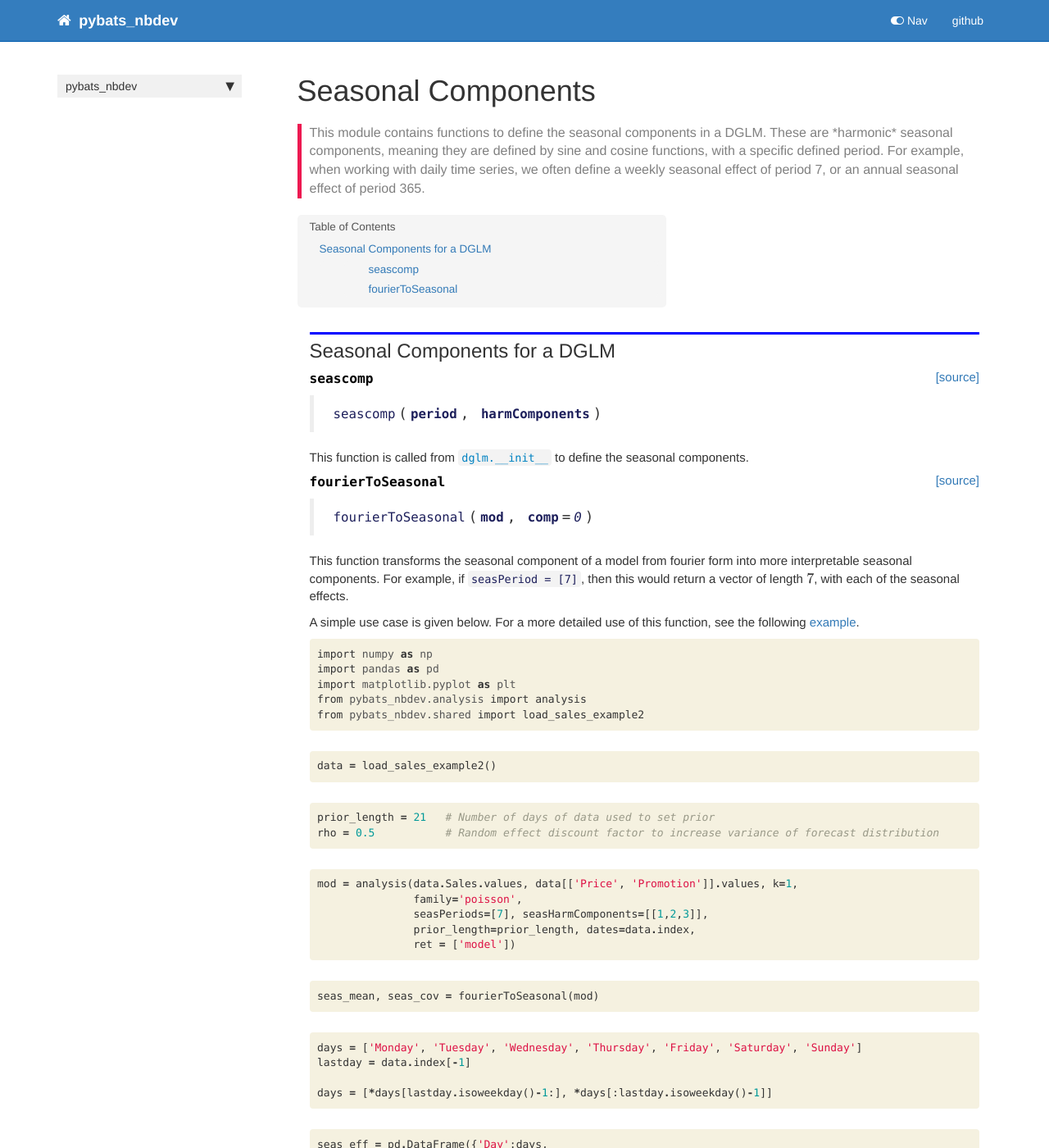
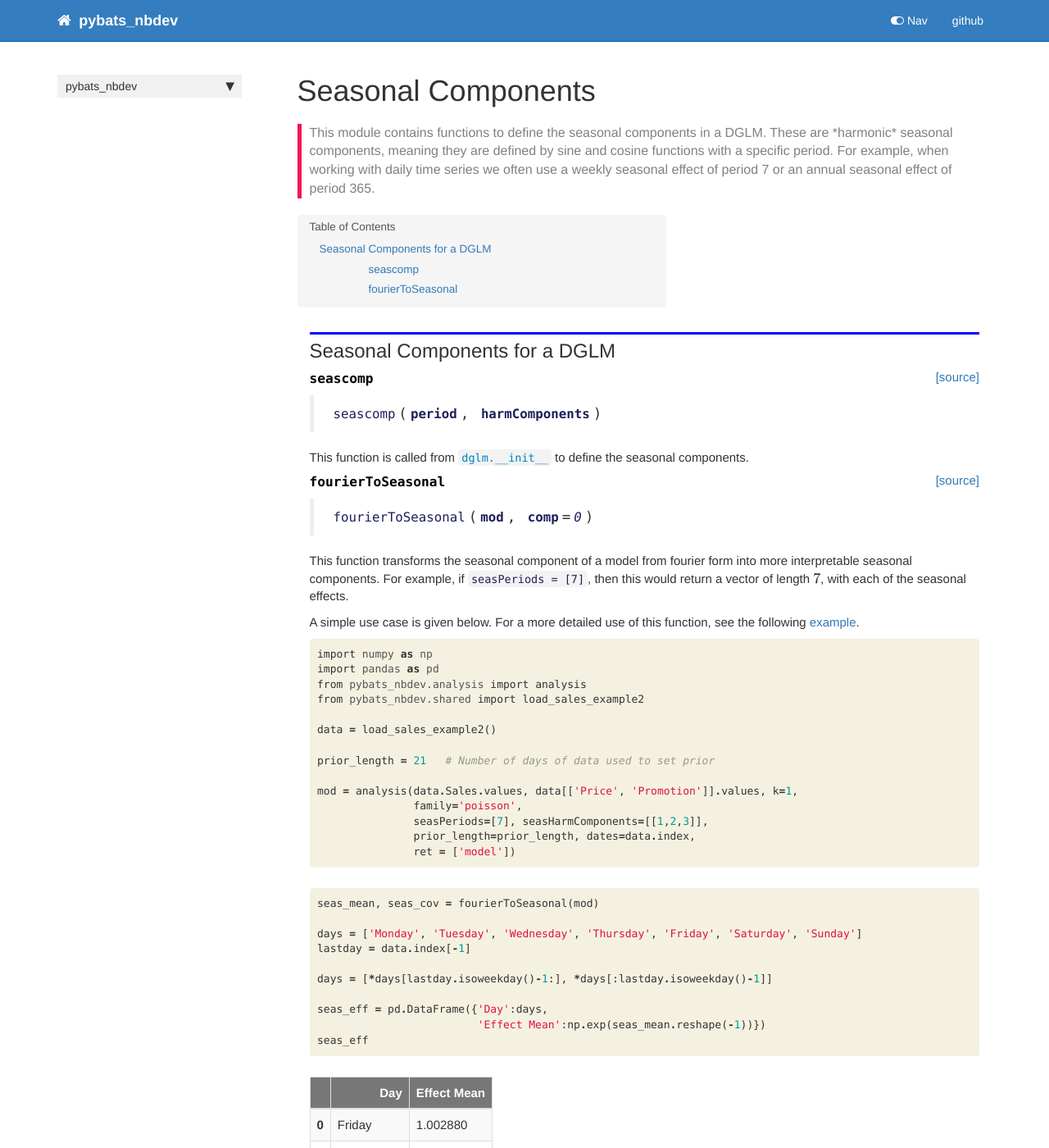
Before and after one commit to lavinei/pybats_nbdev, a Jekyll site: the page built from docs/seasonal.html, in a window 1280 px wide and 1400 px high. Shown: the whole window at 82% size. Built offline with Jekyll 4.4.1, drawn with Linux system fonts in a browser that asks for light colours; nearby versions of some CDN libraries; comment, search, counter and statistics services are not loaded.

Commit message:
define models seas

```diff
--- a/docs/define_models.html
+++ b/docs/define_models.html
@@ -77,7 +77,7 @@
 <li><code>prior_length</code>: The number of observations to use for defining the model</li>
 </ul>
 <p>You can pass in many other arguments, including anything accepted by <a href="/pybats_nbdev/dglm.html#dglm.__init__"><code>dglm.__init__</code></a>, such as the number of trend components, the seasonal components, and the number of holidays. The number of regression predictors, <code>nregn</code>, is automatically inferred from the number of columns in <code>X</code>.</p>
-<p>Below is a simple example of using <a href="/pybats_nbdev/define_models.html#define_dglm"><code>define_dglm</code></a> to initialize a Poisson DGLM. In most PyBATS use-cases, this function is called indirectly through <a href="/pybats_nbdev/analysis.html"><code>analysis</code></a>. However, it can be useful to call directly to gain more control over customizing the model definition.</p>
+<p>Below is a simple example of using <a href="/pybats_nbdev/define_models.html#define_dglm"><code>define_dglm</code></a> to initialize a Poisson DGLM. In most PyBATS use cases, this function is called indirectly through <a href="/pybats_nbdev/analysis.html"><code>analysis</code></a>. However, it can be useful to call directly to gain more control over customizing the model definition.</p>
 
 </div>
 </div>
--- a/docs/seasonal.html
+++ b/docs/seasonal.html
@@ -6,8 +6,8 @@
 keywords: fastai
 sidebar: home_sidebar
 
-summary: "This module contains functions to define the seasonal components in a DGLM. These are *harmonic* seasonal components, meaning they are defined by sine and cosine functions, with a specific defined period. For example, when working with daily time series, we often define a weekly seasonal effect of period 7, or an annual seasonal effect of period 365."
-description: "This module contains functions to define the seasonal components in a DGLM. These are *harmonic* seasonal components, meaning they are defined by sine and cosine functions, with a specific defined period. For example, when working with daily time series, we often define a weekly seasonal effect of period 7, or an annual seasonal effect of period 365."
+summary: "This module contains functions to define the seasonal components in a DGLM. These are *harmonic* seasonal components, meaning they are defined by sine and cosine functions with a specific period. For example, when working with daily time series we often use a weekly seasonal effect of period 7 or an annual seasonal effect of period 365."
+description: "This module contains functions to define the seasonal components in a DGLM. These are *harmonic* seasonal components, meaning they are defined by sine and cosine functions with a specific period. For example, when working with daily time series we often use a weekly seasonal effect of period 7 or an annual seasonal effect of period 365."
 nb_path: "nbs/04_seasonal.ipynb"
 ---
 <!--
@@ -106,7 +106,7 @@
 
 <div class="cell border-box-sizing text_cell rendered"><div class="inner_cell">
 <div class="text_cell_render border-box-sizing rendered_html">
-<p>This function transforms the seasonal component of a model from fourier form into more interpretable seasonal components. For example, if <code>seasPeriod = [7]</code>, then this would return a vector of length $7$, with each of the seasonal effects.</p>
+<p>This function transforms the seasonal component of a model from fourier form into more interpretable seasonal components. For example, if <code>seasPeriods = [7]</code>, then this would return a vector of length $7$, with each of the seasonal effects.</p>
 <p>A simple use case is given below. For a more detailed use of this function, see the following <a href="https://github.com/lavinei/pybats_nbdev/blob/master/examples/Poisson_DGLM_In_Depth_Example.ipynb">example</a>.</p>
 
 </div>
@@ -121,61 +121,14 @@
     <div class="input_area">
 <div class=" highlight hl-ipython3"><pre><span></span><span class="kn">import</span> <span class="nn">numpy</span> <span class="k">as</span> <span class="nn">np</span>
 <span class="kn">import</span> <span class="nn">pandas</span> <span class="k">as</span> <span class="nn">pd</span>
-<span class="kn">import</span> <span class="nn">matplotlib.pyplot</span> <span class="k">as</span> <span class="nn">plt</span>
 <span class="kn">from</span> <span class="nn">pybats_nbdev.analysis</span> <span class="kn">import</span> <span class="n">analysis</span>
 <span class="kn">from</span> <span class="nn">pybats_nbdev.shared</span> <span class="kn">import</span> <span class="n">load_sales_example2</span>
-</pre></div>
 
-    </div>
-</div>
-</div>
+<span class="n">data</span> <span class="o">=</span> <span class="n">load_sales_example2</span><span class="p">()</span>
 
-</div>
-    {% endraw %}
+<span class="n">prior_length</span> <span class="o">=</span> <span class="mi">21</span>   <span class="c1"># Number of days of data used to set prior</span>
 
-    {% raw %}
-
-<div class="cell border-box-sizing code_cell rendered">
-<div class="input">
-
-<div class="inner_cell">
-    <div class="input_area">
-<div class=" highlight hl-ipython3"><pre><span></span><span class="n">data</span> <span class="o">=</span> <span class="n">load_sales_example2</span><span class="p">()</span>
-</pre></div>
-
-    </div>
-</div>
-</div>
-
-</div>
-    {% endraw %}
-
-    {% raw %}
-
-<div class="cell border-box-sizing code_cell rendered">
-<div class="input">
-
-<div class="inner_cell">
-    <div class="input_area">
-<div class=" highlight hl-ipython3"><pre><span></span><span class="n">prior_length</span> <span class="o">=</span> <span class="mi">21</span>   <span class="c1"># Number of days of data used to set prior</span>
-<span class="n">rho</span> <span class="o">=</span> <span class="mf">0.5</span>           <span class="c1"># Random effect discount factor to increase variance of forecast distribution</span>
-</pre></div>
-
-    </div>
-</div>
-</div>
-
-</div>
-    {% endraw %}
-
-    {% raw %}
-
-<div class="cell border-box-sizing code_cell rendered">
-<div class="input">
-
-<div class="inner_cell">
-    <div class="input_area">
-<div class=" highlight hl-ipython3"><pre><span></span><span class="n">mod</span> <span class="o">=</span> <span class="n">analysis</span><span class="p">(</span><span class="n">data</span><span class="o">.</span><span class="n">Sales</span><span class="o">.</span><span class="n">values</span><span class="p">,</span> <span class="n">data</span><span class="p">[[</span><span class="s1">&#39;Price&#39;</span><span class="p">,</span> <span class="s1">&#39;Promotion&#39;</span><span class="p">]]</span><span class="o">.</span><span class="n">values</span><span class="p">,</span> <span class="n">k</span><span class="o">=</span><span class="mi">1</span><span class="p">,</span>
+<span class="n">mod</span> <span class="o">=</span> <span class="n">analysis</span><span class="p">(</span><span class="n">data</span><span class="o">.</span><span class="n">Sales</span><span class="o">.</span><span class="n">values</span><span class="p">,</span> <span class="n">data</span><span class="p">[[</span><span class="s1">&#39;Price&#39;</span><span class="p">,</span> <span class="s1">&#39;Promotion&#39;</span><span class="p">]]</span><span class="o">.</span><span class="n">values</span><span class="p">,</span> <span class="n">k</span><span class="o">=</span><span class="mi">1</span><span class="p">,</span>
                <span class="n">family</span><span class="o">=</span><span class="s1">&#39;poisson&#39;</span><span class="p">,</span>
                <span class="n">seasPeriods</span><span class="o">=</span><span class="p">[</span><span class="mi">7</span><span class="p">],</span> <span class="n">seasHarmComponents</span><span class="o">=</span><span class="p">[[</span><span class="mi">1</span><span class="p">,</span><span class="mi">2</span><span class="p">,</span><span class="mi">3</span><span class="p">]],</span>
                <span class="n">prior_length</span><span class="o">=</span><span class="n">prior_length</span><span class="p">,</span> <span class="n">dates</span><span class="o">=</span><span class="n">data</span><span class="o">.</span><span class="n">index</span><span class="p">,</span>
@@ -197,44 +150,14 @@
 <div class="inner_cell">
     <div class="input_area">
 <div class=" highlight hl-ipython3"><pre><span></span><span class="n">seas_mean</span><span class="p">,</span> <span class="n">seas_cov</span> <span class="o">=</span> <span class="n">fourierToSeasonal</span><span class="p">(</span><span class="n">mod</span><span class="p">)</span>
-</pre></div>
 
-    </div>
-</div>
-</div>
-
-</div>
-    {% endraw %}
-
-    {% raw %}
-
-<div class="cell border-box-sizing code_cell rendered">
-<div class="input">
-
-<div class="inner_cell">
-    <div class="input_area">
-<div class=" highlight hl-ipython3"><pre><span></span><span class="n">days</span> <span class="o">=</span> <span class="p">[</span><span class="s1">&#39;Monday&#39;</span><span class="p">,</span> <span class="s1">&#39;Tuesday&#39;</span><span class="p">,</span> <span class="s1">&#39;Wednesday&#39;</span><span class="p">,</span> <span class="s1">&#39;Thursday&#39;</span><span class="p">,</span> <span class="s1">&#39;Friday&#39;</span><span class="p">,</span> <span class="s1">&#39;Saturday&#39;</span><span class="p">,</span> <span class="s1">&#39;Sunday&#39;</span><span class="p">]</span>
+<span class="n">days</span> <span class="o">=</span> <span class="p">[</span><span class="s1">&#39;Monday&#39;</span><span class="p">,</span> <span class="s1">&#39;Tuesday&#39;</span><span class="p">,</span> <span class="s1">&#39;Wednesday&#39;</span><span class="p">,</span> <span class="s1">&#39;Thursday&#39;</span><span class="p">,</span> <span class="s1">&#39;Friday&#39;</span><span class="p">,</span> <span class="s1">&#39;Saturday&#39;</span><span class="p">,</span> <span class="s1">&#39;Sunday&#39;</span><span class="p">]</span>
 <span class="n">lastday</span> <span class="o">=</span> <span class="n">data</span><span class="o">.</span><span class="n">index</span><span class="p">[</span><span class="o">-</span><span class="mi">1</span><span class="p">]</span>
 
 <span class="n">days</span> <span class="o">=</span> <span class="p">[</span><span class="o">*</span><span class="n">days</span><span class="p">[</span><span class="n">lastday</span><span class="o">.</span><span class="n">isoweekday</span><span class="p">()</span><span class="o">-</span><span class="mi">1</span><span class="p">:],</span> <span class="o">*</span><span class="n">days</span><span class="p">[:</span><span class="n">lastday</span><span class="o">.</span><span class="n">isoweekday</span><span class="p">()</span><span class="o">-</span><span class="mi">1</span><span class="p">]]</span>
-</pre></div>
 
-    </div>
-</div>
-</div>
-
-</div>
-    {% endraw %}
-
-    {% raw %}
-
-<div class="cell border-box-sizing code_cell rendered">
-<div class="input">
-
-<div class="inner_cell">
-    <div class="input_area">
-<div class=" highlight hl-ipython3"><pre><span></span><span class="n">seas_eff</span> <span class="o">=</span> <span class="n">pd</span><span class="o">.</span><span class="n">DataFrame</span><span class="p">({</span><span class="s1">&#39;Day&#39;</span><span class="p">:</span><span class="n">days</span><span class="p">,</span>
-                         <span class="s1">&#39;Mean&#39;</span><span class="p">:</span><span class="n">np</span><span class="o">.</span><span class="n">exp</span><span class="p">(</span><span class="n">seas_mean</span><span class="o">.</span><span class="n">reshape</span><span class="p">(</span><span class="o">-</span><span class="mi">1</span><span class="p">))})</span>
+<span class="n">seas_eff</span> <span class="o">=</span> <span class="n">pd</span><span class="o">.</span><span class="n">DataFrame</span><span class="p">({</span><span class="s1">&#39;Day&#39;</span><span class="p">:</span><span class="n">days</span><span class="p">,</span>
+                         <span class="s1">&#39;Effect Mean&#39;</span><span class="p">:</span><span class="n">np</span><span class="o">.</span><span class="n">exp</span><span class="p">(</span><span class="n">seas_mean</span><span class="o">.</span><span class="n">reshape</span><span class="p">(</span><span class="o">-</span><span class="mi">1</span><span class="p">))})</span>
 <span class="n">seas_eff</span>
 </pre></div>
 
@@ -268,7 +191,7 @@
     <tr style="text-align: right;">
       <th></th>
       <th>Day</th>
-      <th>Mean</th>
+      <th>Effect Mean</th>
     </tr>
   </thead>
   <tbody>
```
Also changed, not shown: 2 other files.
